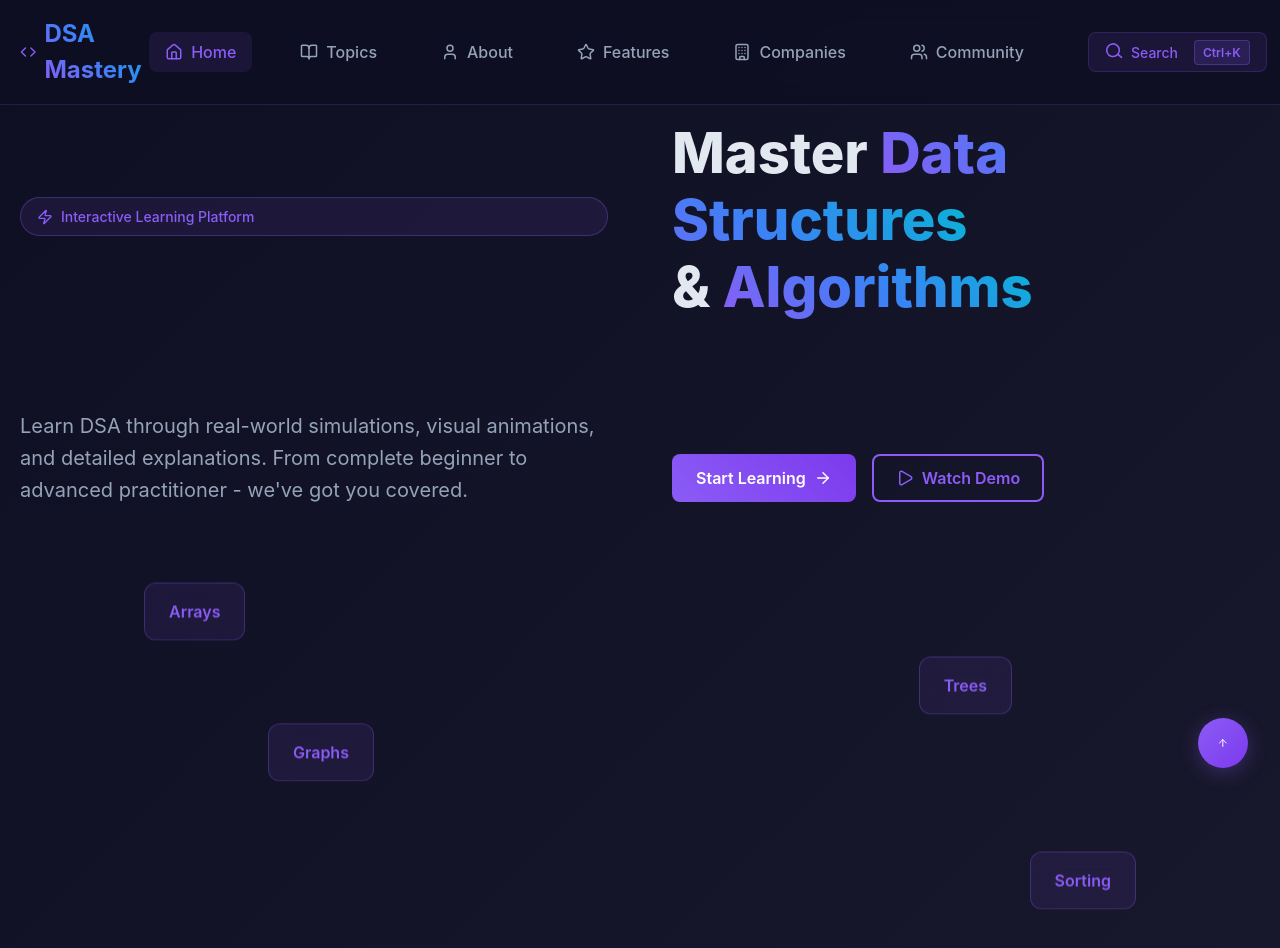
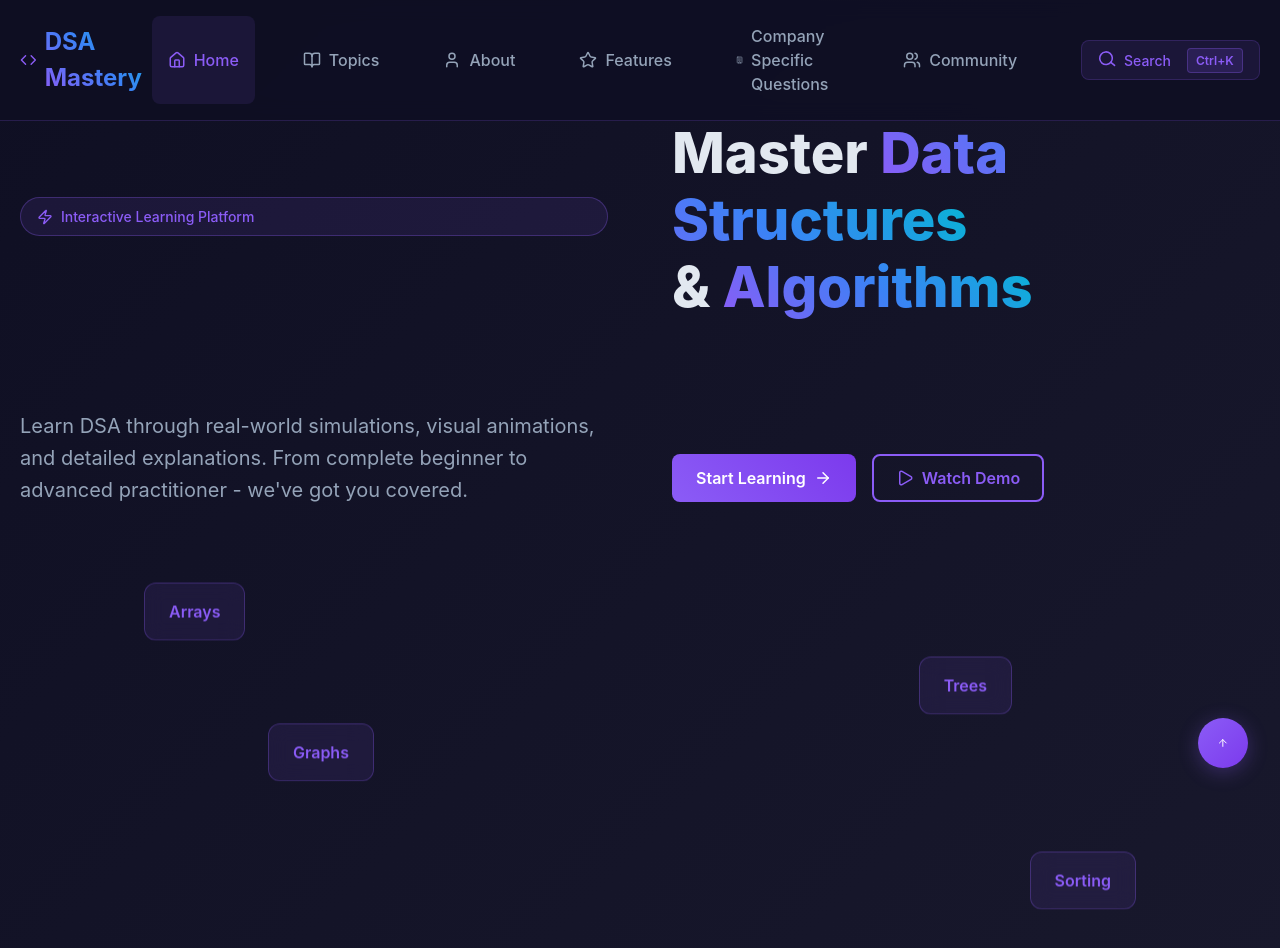
Before and after one commit to priyankahotkar/DSA-with-real-life, a React (Vite) app: page / in a window 1280 px wide. Shown: the top 948 px of the page. Built offline with nearby package versions, Linux system fonts and the light colour scheme.

Commit message:
Small text edit

```diff
--- a/src/components/Header.jsx
+++ b/src/components/Header.jsx
@@ -54,7 +54,7 @@ const Header = () => {
               className={`nav-link ${location.pathname.startsWith('/company') ? 'active' : ''}`}
             >
               <Building size={18} />
-              Companies
+              Company Specific Questions
             </Link>
             <Link
               to="/community"
```
